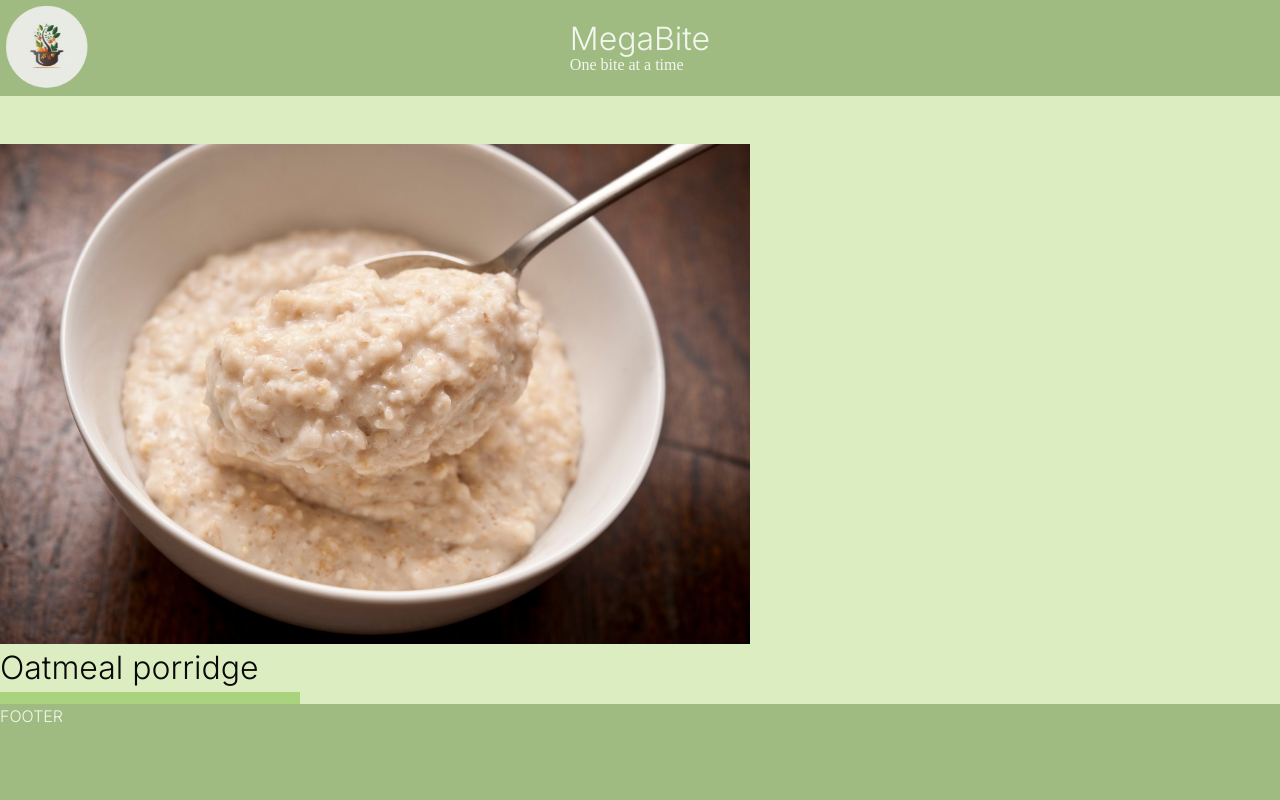
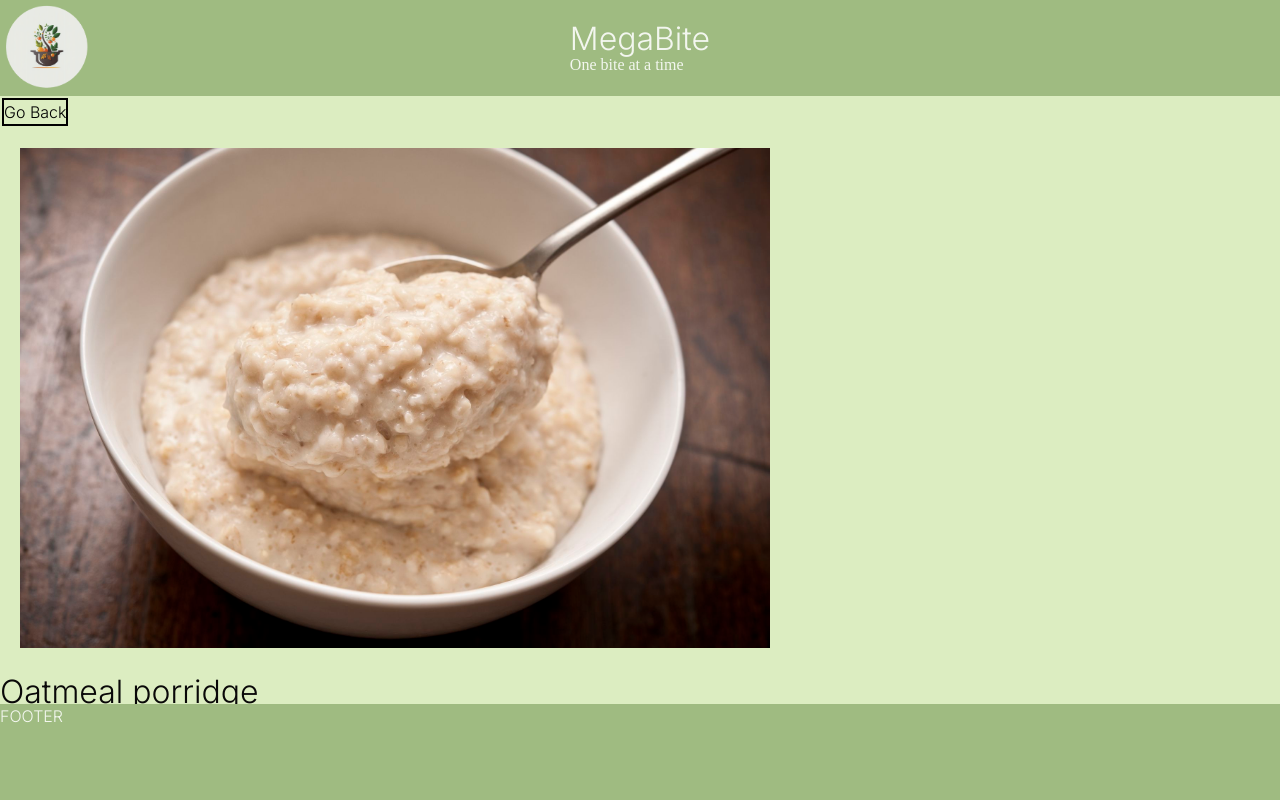
Before and after one commit to AdamGrubb/grupp10, a React (Vite) app in the folder MegaBite/: page /recipepage in a window 1280 px wide. Shown: the top 800 px of the page. Built offline with nearby package versions, Linux system fonts and the light colour scheme; a web font is replaced by a local one.

Commit message:
buggfixes

```diff
--- a/MegaBite/src/components/recipePage/RecipePage.css
+++ b/MegaBite/src/components/recipePage/RecipePage.css
@@ -10,7 +10,7 @@
 .img {
     max-width: 750px;
     max-height: 500px;
-    margin-top: 48px;
+    margin: 20px;
 
 }
 
--- a/MegaBite/src/components/recipePage/RecipePage.jsx
+++ b/MegaBite/src/components/recipePage/RecipePage.jsx
@@ -1,8 +1,10 @@
 import porridge from "../../assets/porridge.jpg";
 import RecipeSuggestions from "../recipeSuggestions/RecipeSuggestion";
+import { useNavigate } from "react-router-dom";
 import "./RecipePage.css";
 export default function RecipePage() {
 
+  const navigate = useNavigate();
 
   const recipe = {
   title: "Oatmeal porridge",
@@ -23,7 +25,10 @@ return (
 
   <>
       <article>
-      <div className="flex flex-col content-center" >
+      <button className="btnGoBack" onClick={() => navigate(-1)}>
+          Go Back
+      </button>
+      <div className="flex flex-col item-center" >
         <img className="img" id="pictureOfDish" src={porridge} alt="Picture of dish" />
         <h1 className="recipeTitle">{recipe.title}</h1>
         <section id="ServingsAndAllergens" className="">
@@ -41,8 +46,6 @@ return (
            </ul>
         </section>
 
-
-
         <section className= "description bg-receptDescriptionColor">
           <h2 id="big">Description:</h2>
           <ul>
```
